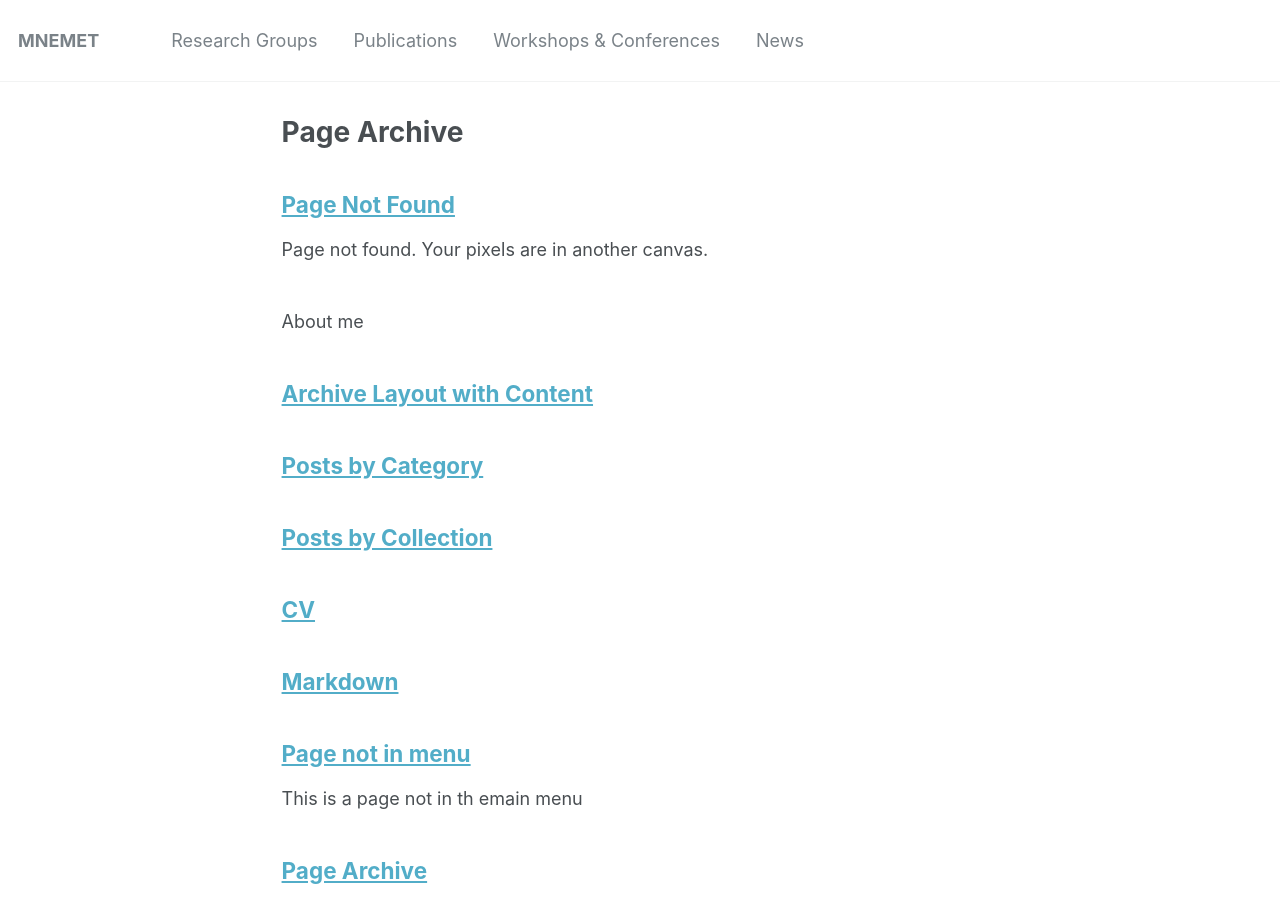
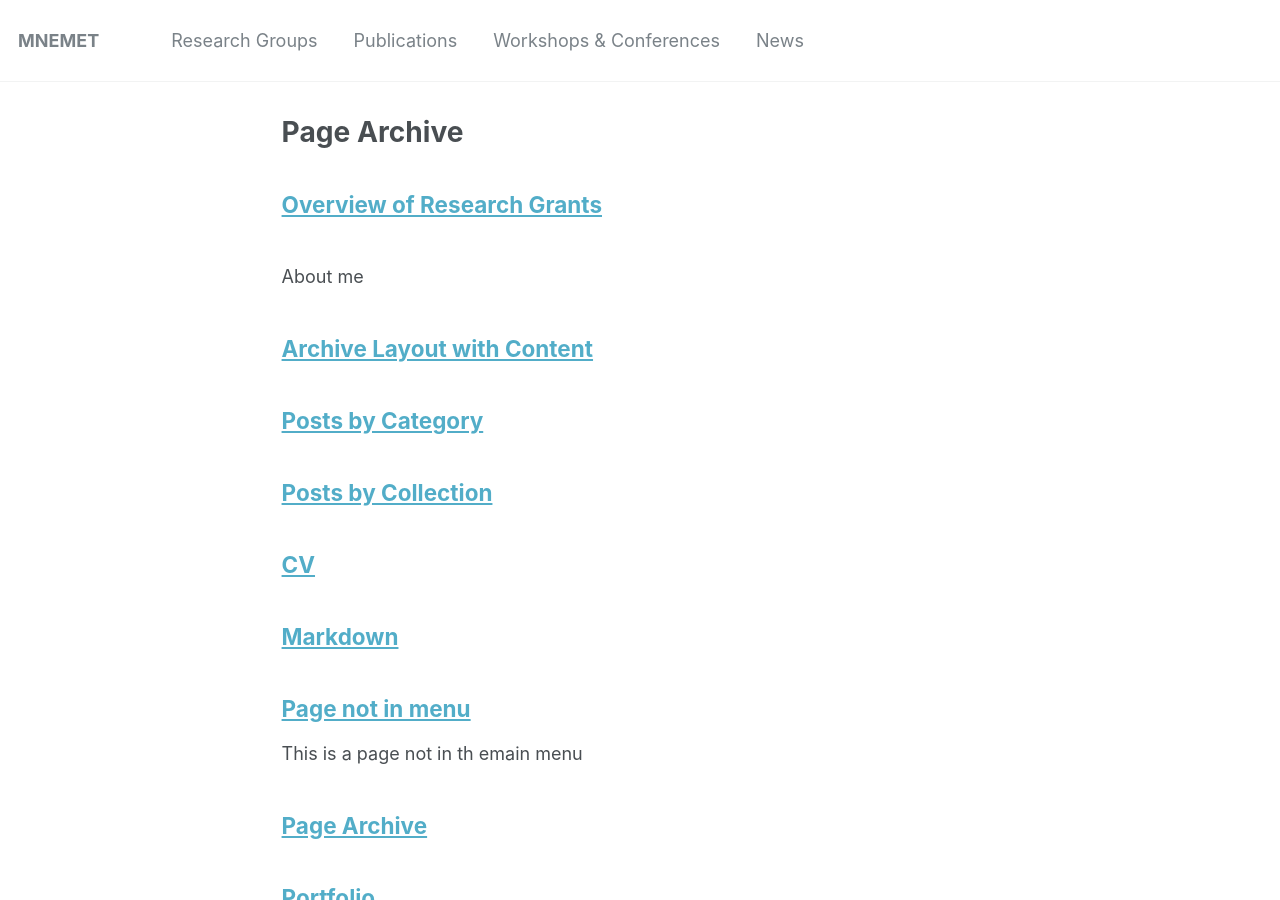
Before and after one commit to rossiniluca/Mnemet, a Jekyll site: the page built from _pages/page-archive.html, in a window 1280 px wide and 900 px high. Built offline with Jekyll 4.4.1, drawn with Linux system fonts in a browser that asks for light colours.

Commit message:
Update 404.md

```diff
--- a/_pages/404.md
+++ b/_pages/404.md
@@ -1,9 +1,10 @@
 ---
-title: "Page Not Found"
-excerpt: "Page not found. Your pixels are in another canvas."
-sitemap: false
-permalink: /404.html
+layout: archive
+title: "Overview of Research Grants"
+permalink: /grants/
+author_profile: true
 ---
+
 
 Sorry, but the page you were trying to view does not exist --- perhaps you can try searching for it below.
 
```
